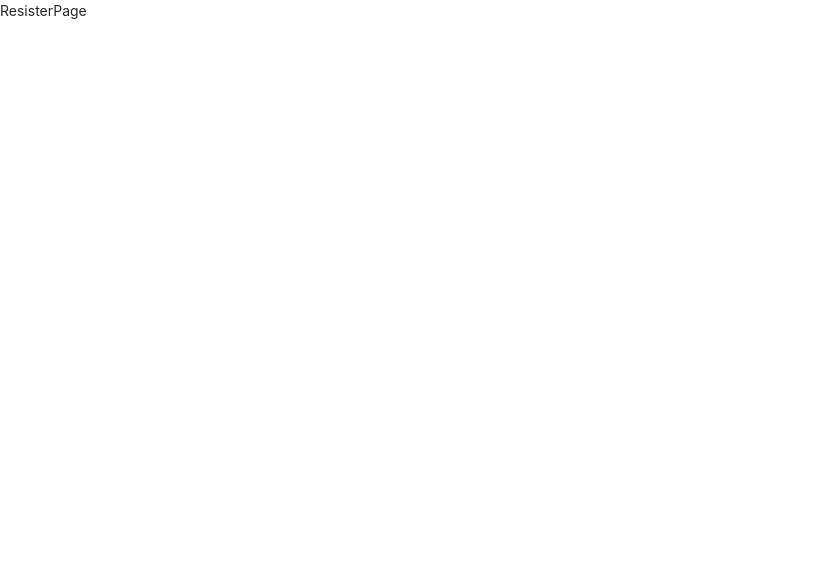
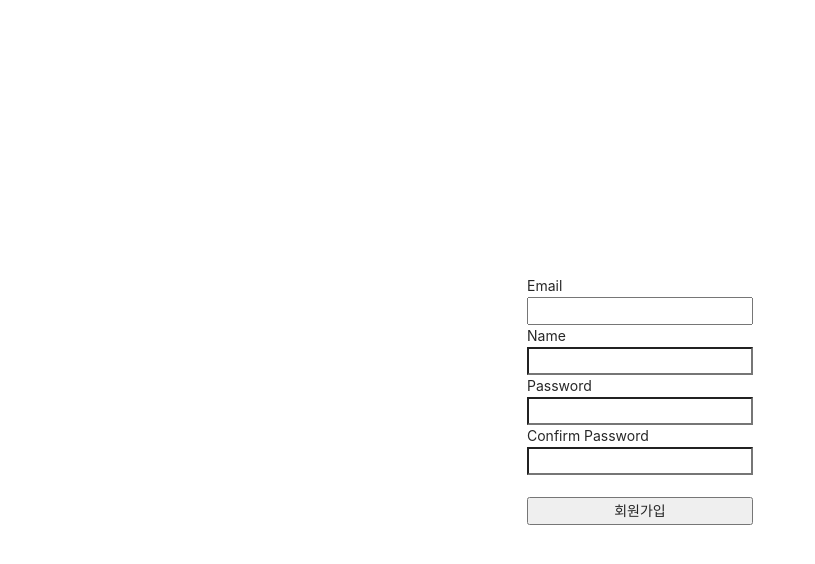
Before and after one commit to AyoungWon/meety, a React (Create React App) app in the folder client/: page /register in a window 1280 px wide. Shown: the top 564 px of the page, without its empty margins (0-815 px from the left). Built offline with nearby package versions, Linux system fonts and the light colour scheme.

Commit message:
front register/logout

```diff
--- a/client/src/_actions/types.js
+++ b/client/src/_actions/types.js
@@ -1 +1,2 @@
 export const LOGIN_USER = "LOGIN_USER"
+export const REGISTER_USER= "REGISTER_USER"
--- a/client/src/_actions/user_action.js
+++ b/client/src/_actions/user_action.js
@@ -1,5 +1,5 @@
 import axios from 'axios'
-import { LOGIN_USER } from './types'
+import { LOGIN_USER, REGISTER_USER } from './types'
 export function loginUser(dataSubmit) {
   const request = axios.post('/api/users/login',dataSubmit)
   .then(response =>
@@ -13,3 +13,16 @@
   }
 
 }
+export function registerUser(dataSubmit) {
+  const request = axios.post('/api/users/register',dataSubmit)
+  .then(response =>
+     response.data
+  )
+
+  return {
+    //action
+    type: REGISTER_USER ,
+    payload: request
+  }
+
+}
--- a/client/src/_reducers/user_reducer.js
+++ b/client/src/_reducers/user_reducer.js
@@ -1,10 +1,13 @@
-import { LOGIN_USER } from '../_actions/types'
+import { LOGIN_USER ,REGISTER_USER} from '../_actions/types'
 
 export default function(state = {}, action) {
 switch (action.type) {
   case LOGIN_USER:
       return { ...state, loginSuccess: action.payload}
     break;
+  case REGISTER_USER:
+      return { ...state, register: action.payload}
+    break;
 
   default:
     return state;
--- a/client/src/component/views/LandingPage/LandingPage.js
+++ b/client/src/component/views/LandingPage/LandingPage.js
@@ -1,17 +1,32 @@
 import React, { useEffect } from 'react'
 import axios from 'axios'
+//import { response } from 'express'
 
-function LandingPage() {
+function LandingPage(props) {
 
   useEffect(() => {
     axios.get('/api/hello')
     .then(response => {console.log(response)})
   }, [])
+
+  const onClickHandler = () => {
+    axios.get('/api/users/logout')
+    .then(response => {
+      if(response.data.success){
+        props.history.push('/login')
+      } else {
+        alert ('로그아웃 실패')
+      }
+    })
+  }
+
+
   return (
     <div style={{
       display: 'flex', alignItems: 'center', justifyContent: 'center', width: '100%', height: '100vh'
     }}>
-      LandingPage
+      <h2>LandingPage</h2>
+      <button onClick = {onClickHandler} >Logout</button>
     </div>
   )
 }
--- a/client/src/component/views/RegisterPage/RegisterPage.js
+++ b/client/src/component/views/RegisterPage/RegisterPage.js
@@ -1,9 +1,71 @@
-import React from 'react'
+import React, {useState} from 'react'
+import { useDispatch } from 'react-redux'
+import { registerUser } from '../../../_actions/user_action'
 
-function ResisterPage() {
+
+function ResisterPage(props) {
+  const dispatch = useDispatch()
+
+  const [Email, setEmail] = useState("")
+  const [Password, setPassword] = useState("")
+  const [Name, setName] = useState("")
+  const [ConfirmPassword, setConfirmPassword] = useState("")
+
+  const onEmailHandler = (e) => {
+    setEmail(e.currentTarget.value)
+  }
+  const onNameHandler = (e) => {
+    setName(e.currentTarget.value)
+  }
+  const onPasswordHandler = (e) => {
+    setPassword(e.currentTarget.value)
+  }
+  const onConfirmPasswordHandler = (e) => {
+    setConfirmPassword(e.currentTarget.value)
+  }
+  const onSubmitHandler = (e) => {
+    e.preventDefault();
+
+    if(Password !== ConfirmPassword) {
+      return alert('비밀번호와 비밀번호 확인이 다릅니다.')
+    }
+
+    let body = {
+      email:Email,
+      password:Password,
+      name: Name
+    }
+
+    dispatch(registerUser(body))
+      .then(response => {
+        if(response.payload.success){
+          props.history.push('/login')
+        }else {
+          alert('Failed to signup')
+        }
+      })
+    }
+
+
   return (
-    <div>
-      ResisterPage
+    <div style={{
+      display: 'flex', alignItems: 'center', justifyContent: 'center', width: '100%', height: '100vh'
+    }}>
+      <form style={{
+        display: 'flex', flexDirection: 'column'
+      }}
+      onSubmit={onSubmitHandler}>
+        <label>Email</label>
+        <input type="email" value={Email} onChange={onEmailHandler}/>
+        <label>Name</label>
+        <input type="text" value={Name} onChange={onNameHandler}/>
+        <label>Password</label>
+        <input type="password" value={Password} onChange={onPasswordHandler}/>
+        <label>Confirm Password</label>
+        <input type="password" value={ConfirmPassword} onChange={onConfirmPasswordHandler}/>
+        <br/>
+        <button type="submit">회원가입</button>
+      </form>
     </div>
   )
 }
```
